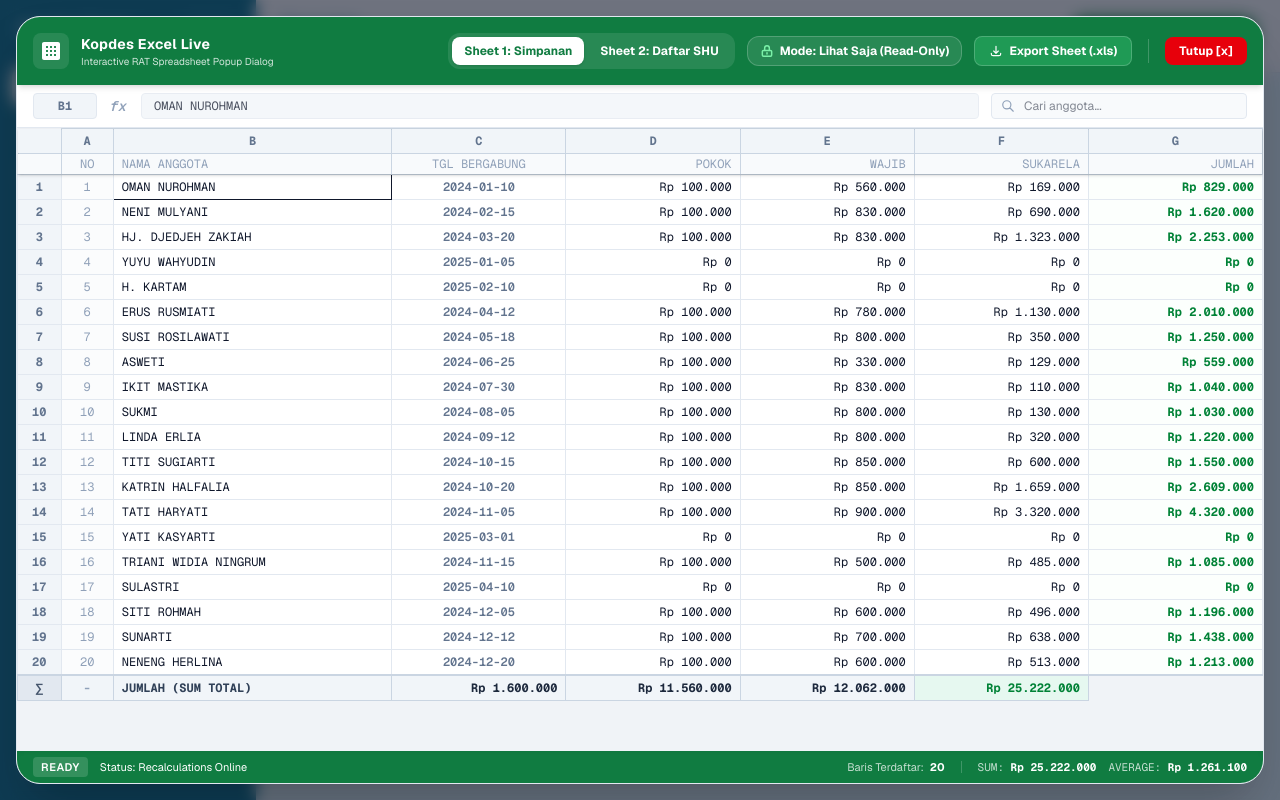
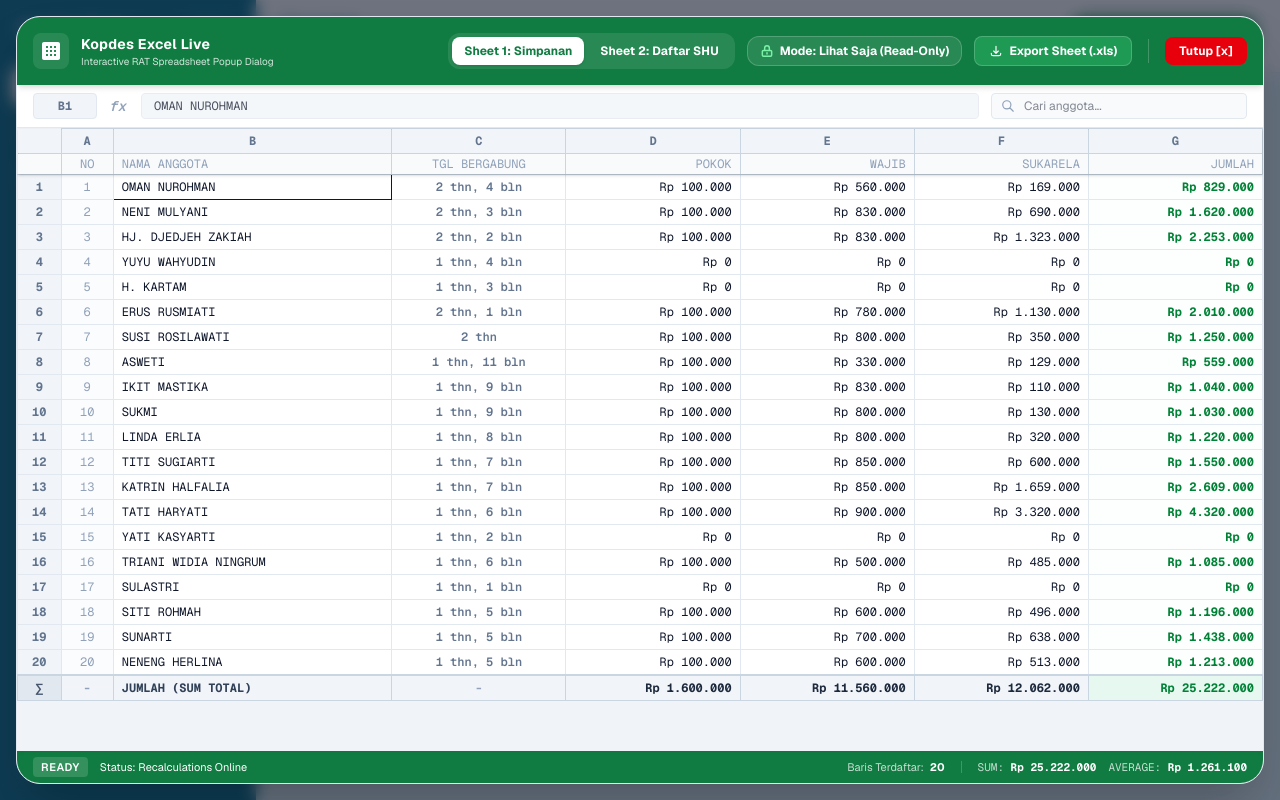
Before and after one commit to SpiNoice01/Kopdes_Kedungsana-new, a Next.js app in the folder kopdes_kedungsana/: page /admin/overview in a window 1280 px wide. Both pictures are taken after a click on the button "Spreadsheet View". Built offline with nearby package versions, Linux system fonts and the light colour scheme.

Commit message:
feat: implement SpreadsheetModal component for real-time member savings and SHU calculation

```diff
--- a/kopdes_kedungsana/src/features/admin/presentation/spreadsheet-modal.tsx
+++ b/kopdes_kedungsana/src/features/admin/presentation/spreadsheet-modal.tsx
@@ -35,6 +35,46 @@ const initialRows: MemberRow[] = [
   { memberId: "m19", memberName: "SUNARTI", joinDate: "2024-12-12", savingPokok: 100000, savingWajib: 700000, savingSukarela: 638000, serviceContribution: 670000 },
   { memberId: "m20", memberName: "NENENG HERLINA", joinDate: "2024-12-20", savingPokok: 100000, savingWajib: 600000, savingSukarela: 513000, serviceContribution: 440000 },
 ];
+
+const formatRelativeDate = (dateStr: string): string => {
+  if (!dateStr) return "-";
+  const date = new Date(dateStr);
+  const now = new Date();
+
+  if (now < date) return dateStr;
+
+  let years = now.getFullYear() - date.getFullYear();
+  let months = now.getMonth() - date.getMonth();
+  let days = now.getDate() - date.getDate();
+
+  if (days < 0) {
+    months -= 1;
+    const prevMonth = new Date(now.getFullYear(), now.getMonth(), 0);
+    days += prevMonth.getDate();
+  }
+
+  if (months < 0) {
+    years -= 1;
+    months += 12;
+  }
+
+  const parts: string[] = [];
+  if (years > 0) {
+    parts.push(`${years} thn`);
+    if (months > 0) {
+      parts.push(`${months} bln`);
+    }
+  } else if (months > 0) {
+    parts.push(`${months} bln`);
+    if (days > 0) {
+      parts.push(`${days} hari`);
+    }
+  } else {
+    parts.push(`${days} hari`);
+  }
+
+  return parts.join(", ");
+};
 
 export default function SpreadsheetModal({ isOpen, onClose }: { isOpen: boolean; onClose: () => void }) {
   const [rows, setRows] = useState<MemberRow[]>(initialRows);
@@ -99,7 +139,7 @@ export default function SpreadsheetModal({ isOpen, onClose }: { isOpen: boolean;
 
     switch (selectedCell.colName) {
       case "B": return row.memberName;
-      case "C": return row.joinDate;
+      case "C": return `${row.joinDate} (${formatRelativeDate(row.joinDate)})`;
       case "D": return activeTab === "shu" ? row.totalSaving.toString() : row.savingPokok.toString();
       case "E": return activeTab === "shu" ? row.serviceContribution.toString() : row.savingWajib.toString();
       case "F": return activeTab === "shu" ? row.savingShu.toString() : row.savingSukarela.toString();
@@ -595,7 +635,7 @@ export default function SpreadsheetModal({ isOpen, onClose }: { isOpen: boolean;
                           : "border-slate-200"
                       }`}
                     >
-                      {row.joinDate}
+                      {formatRelativeDate(row.joinDate)}
                     </td>
 
                     {activeTab === "shu" ? (
@@ -725,6 +765,9 @@ export default function SpreadsheetModal({ isOpen, onClose }: { isOpen: boolean;
                 </td>
                 <td className="border border-slate-300 text-left px-2 py-1 text-slate-700">
                   JUMLAH (SUM TOTAL)
+                </td>
+                <td className="border border-slate-300 text-center text-slate-400 py-1">
+                  -
                 </td>
                 {activeTab === "shu" ? (
                   <>
```
